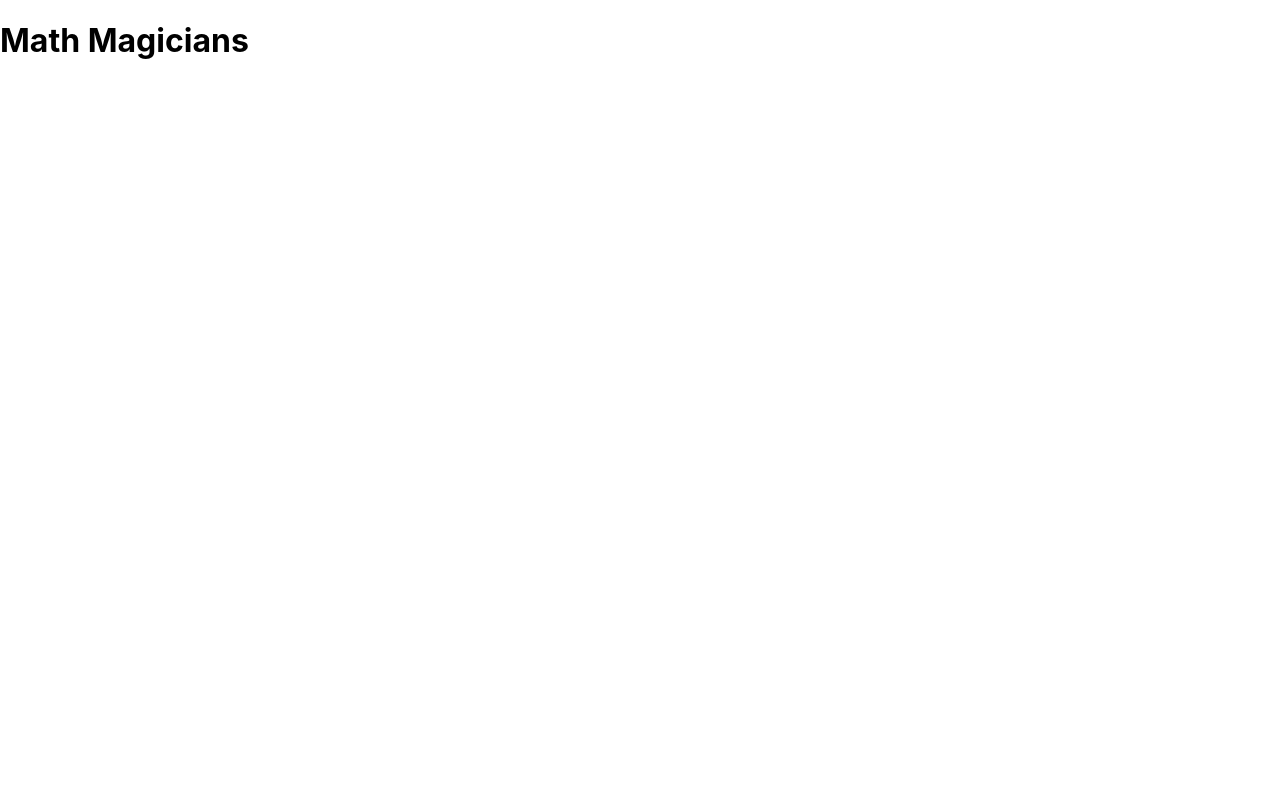
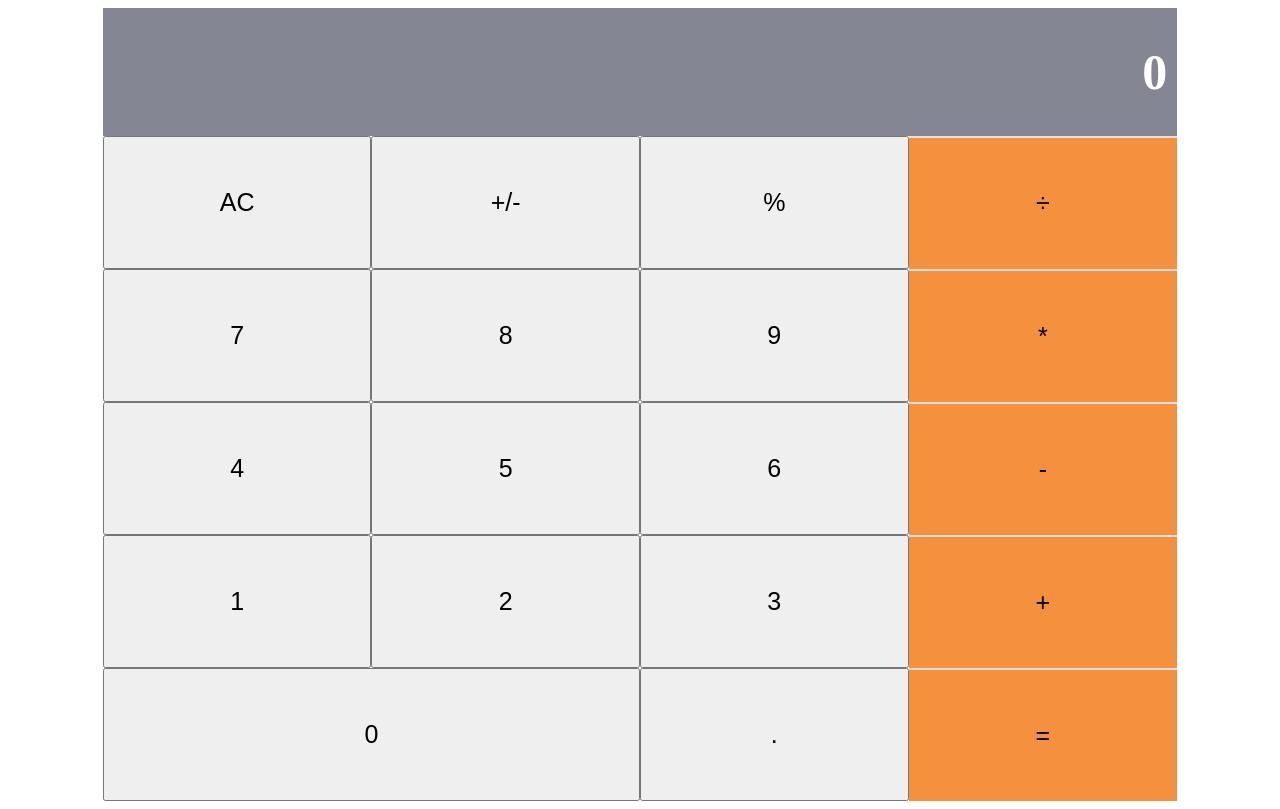
Before and after one commit to yayner2002/math-magicians, a React (Create React App) app: page / in a window 1280 px wide. Built offline with nearby package versions, Linux system fonts and the light colour scheme.

Commit message:
Add calculator UI

```diff
--- a/src/App.js
+++ b/src/App.js
@@ -1,7 +1,9 @@
+import Calculator from './components/Calculator';
+
 function App() {
   return (
     <div className="App">
-      <h1>Math Magicians</h1>
+      <Calculator />
     </div>
   );
 }
--- /dev/null
+++ b/src/components/Calculator.css
@@ -0,0 +1,63 @@
+.container {
+  width: 85%;
+  margin: auto;
+  box-sizing: border-box;
+  display: flex;
+  flex-direction: column;
+}
+
+.result-container {
+  text-align: right;
+  background-color: rgb(133, 134, 148);
+  padding: 35px;
+  padding-right: 10px;
+  color: #fff;
+  font-size: 50px;
+  font-weight: 700;
+}
+
+.first-row,
+.second-row,
+.third-row,
+.fourth-row {
+  display: -ms-grid;
+  display: grid;
+  grid-template-columns: repeat(4, 1fr);
+}
+
+button {
+  padding: 50px;
+  cursor: pointer;
+  color: #000;
+  font-size: 25px;
+  outline: none;
+}
+
+.first-row button:last-child,
+.second-row button:last-child,
+.third-row button:last-child,
+.fourth-row button:last-child,
+.fifth-row button:last-child {
+  background-color: #f5913e;
+  border: none;
+  border-top: 2px solid #e0e0e0;
+}
+
+.fifth-row {
+  display: flex;
+}
+
+.fifth-row button:first-child {
+  flex: 2;
+  flex-basis: 50%;
+}
+
+.fifth-row button:nth-child(2) {
+  flex: 1;
+  flex-basis: 25%;
+}
+
+.fifth-row button:nth-child(3) {
+  flex: 1;
+  flex-basis: 25%;
+}
--- /dev/null
+++ b/src/components/Calculator.js
@@ -0,0 +1,43 @@
+import React, { Component } from 'react';
+
+// eslint-disable-next-line react/prefer-stateless-function
+class Calculator extends Component {
+  render() {
+    return (
+      <div className="container">
+        <div className="result-container">0</div>
+        <div className="first-row">
+          <button type="button">AC</button>
+          <button type="button">+/-</button>
+          <button type="button">%</button>
+          <button type="button">÷</button>
+        </div>
+        <div className="second-row">
+          <button type="button" className="col">7</button>
+          <button type="button" className="col">8</button>
+          <button type="button" className="col">9</button>
+          <button type="button" className="col">*</button>
+        </div>
+        <div className="third-row">
+          <button type="button" className="col">4</button>
+          <button type="button" className="col">5</button>
+          <button type="button" className="col">6</button>
+          <button type="button" className="col">-</button>
+        </div>
+        <div className="fourth-row">
+          <button type="button" className="col">1</button>
+          <button type="button" className="col">2</button>
+          <button type="button" className="col">3</button>
+          <button type="button" className="col">+</button>
+        </div>
+        <div className="fifth-row">
+          <button type="button" className="col">0</button>
+          <button type="button" className="col">.</button>
+          <button type="button" className="col">=</button>
+        </div>
+      </div>
+    );
+  }
+}
+
+export default Calculator;
--- a/src/index.css
+++ /dev/null
@@ -1,27 +0,0 @@
-body {
-  margin: 0;
-  font-family:
-    -apple-system,
-    BlinkMacSystemFont,
-    'Segoe UI',
-    'Roboto',
-    'Oxygen',
-    'Ubuntu',
-    'Cantarell',
-    'Fira Sans',
-    'Droid Sans',
-    'Helvetica Neue',
-    sans-serif;
-  -webkit-font-smoothing: antialiased;
-  -moz-osx-font-smoothing: grayscale;
-}
-
-code {
-  font-family:
-    source-code-pro,
-    Menlo,
-    Monaco,
-    Consolas,
-    'Courier New',
-    monospace;
-}
--- a/src/index.js
+++ b/src/index.js
@@ -1,8 +1,8 @@
 import React from 'react';
 import ReactDOM from 'react-dom/client';
-import './index.css';
+import './components/Calculator.css';
 import App from './App';
-import reportWebVitals from './reportWebVitals';
+// import reportWebVitals from './reportWebVitals';
 
 const root = ReactDOM.createRoot(document.getElementById('root'));
 root.render(
@@ -14,4 +14,3 @@ root.render(
 // If you want to start measuring performance in your app, pass a function
 // to log results (for example: reportWebVitals(console.log))
 // or send to an analytics endpoint. Learn more: https://bit.ly/CRA-vitals
-reportWebVitals();
--- a/src/reportWebVitals.js
+++ /dev/null
@@ -1,15 +0,0 @@
-const reportWebVitals = (onPerfEntry) => {
-  if (onPerfEntry && onPerfEntry instanceof Function) {
-    import('web-vitals').then(({
-      getCLS, getFID, getFCP, getLCP, getTTFB,
-    }) => {
-      getCLS(onPerfEntry);
-      getFID(onPerfEntry);
-      getFCP(onPerfEntry);
-      getLCP(onPerfEntry);
-      getTTFB(onPerfEntry);
-    });
-  }
-};
-
-export default reportWebVitals;
```
